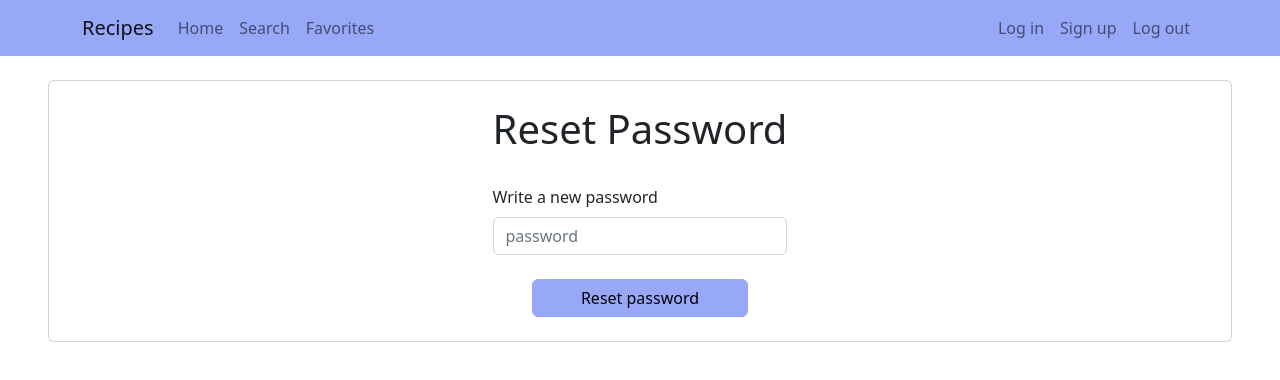
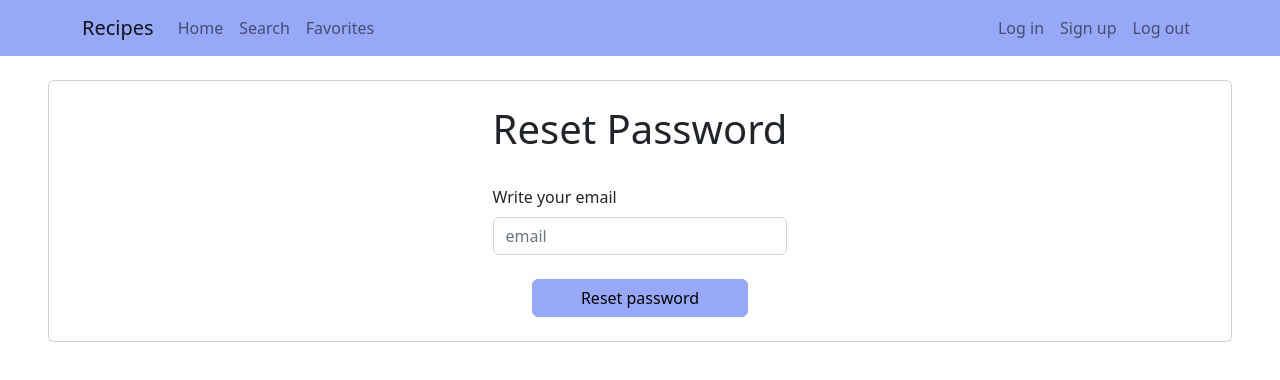
Before and after one commit to mariago6/finalproject, a React (Create React App) app: page /reset in a window 1280 px wide. Shown: the top 380 px of the page. Built offline with nearby package versions, Linux system fonts and the light colour scheme.

Commit message:
logout firebase

```diff
--- a/src/application/routes.js
+++ b/src/application/routes.js
@@ -7,11 +7,14 @@ import NavbarHeader from '../components/layout/Navbar';
 import RecipieDetails from '../pages/RecipieDetails';
 import Reset from '../pages/Reset';
 import Favorites from '../pages/Favorites';
+import { ToastContainer } from "react-toastify";
+import 'react-toastify/dist/ReactToastify.css';
 
 
 const AllRoutes = () => {
   return(
     <BrowserRouter>
+      <ToastContainer />
       <NavbarHeader />
       <Routes>
         <Route exact path='/' element={<Home />} />
--- a/src/components/auth/LoginLinks.js
+++ b/src/components/auth/LoginLinks.js
@@ -1,10 +1,10 @@
 import React from "react";
 import Nav from 'react-bootstrap/Nav';
 
-function LoginLinks() {
+function LoginLinks({logoutUser}) {
   return(
     <Nav>
-      <Nav.Link href="/">Log out</Nav.Link>
+      <Nav.Link to="/" onClick={logoutUser}>Log out</Nav.Link>
     </Nav>
   )
 }
--- a/src/components/auth/ResetComponent.js
+++ b/src/components/auth/ResetComponent.js
@@ -5,7 +5,7 @@ import Row from 'react-bootstrap/Row';
 import ButtonSubmit from "./ButtonSubmit";
 import Card from 'react-bootstrap/Card';
 
-function ResetComponent({validated, handleSubmit, handleChange, newpassword}) {
+function ResetComponent({validated, handleSubmit, handleChangeEmail, email}) {
   return(
     <section>
         <Card className='d-flex align-items-center mx-5 mt-4'>
@@ -15,13 +15,13 @@ function ResetComponent({validated, handleSubmit, handleChange, newpassword}) {
               <FormGroup
                 controlId="validationCustom10"
                 md="12"
-                textlabel="Write a new password"
-                type="password"
-                placeholder="password"
-                textinvalid="The password is incorrect. Please, try it again"
-                onChange={handleChange}
-                name='newpassword'
-                value={newpassword}
+                textlabel="Write your email"
+                type="email"
+                placeholder="email"
+                textinvalid="The email is incorrect. Please, try it again"
+                onChange={handleChangeEmail}
+                name='email'
+                value={email}
                 className="my-2 text-start"
               />
             </Row>
--- a/src/components/layout/Navbar.js
+++ b/src/components/layout/Navbar.js
@@ -5,8 +5,24 @@ import Navbar from 'react-bootstrap/Navbar';
 import LoginLinks from '../auth/LoginLinks';
 import LogoutLinks from '../auth/LogoutLinks';
 import '../../custom.scss';
+import { signOut } from "firebase/auth";
+import { auth } from '../../firebase/config';
+import { toast } from "react-toastify";
+import {useNavigate} from 'react-router-dom';
+
 
 const NavbarHeader = () => {
+  const navigate = useNavigate();
+
+  const logoutUser = () => {
+    signOut(auth).then(() => {
+      toast.success('Log out successful');
+      navigate("/");
+    })
+    .catch((error) => {
+      toast.error(error.message)
+    });
+  }
   return(
     <Navbar collapseOnSelect expand="lg" bg="primary" variant="light">
       <Container>
@@ -20,7 +36,7 @@ const NavbarHeader = () => {
           </Nav>
           <Nav>
             <LogoutLinks />
-            <LoginLinks />
+            <LoginLinks logoutUser={logoutUser}/>
           </Nav>
         </Navbar.Collapse>
       </Container>
--- a/src/pages/Login.js
+++ b/src/pages/Login.js
@@ -2,7 +2,7 @@ import React, {useState} from "react";
 import LoginComponent from "../components/auth/LoginComponent";
 import { signInWithEmailAndPassword } from "firebase/auth";
 import {auth} from '../firebase/config';
-import { toast, ToastContainer } from "react-toastify";
+import { toast } from "react-toastify";
 import 'react-toastify/dist/ReactToastify.css';
 import Loader from '../components/auth/Loader';
 import {useNavigate} from 'react-router-dom';
@@ -30,7 +30,7 @@ function Login() {
       .then((userCredential) => {
         const user = userCredential.user;
         setIsLoading(false);
-        toast.success("Log in Successful...");
+        toast.success("Log in successful");
         navigate("/searchrecipes");
       })
       .catch((error) => {
@@ -50,7 +50,6 @@ function Login() {
         email={email}
         password={password}
       />
-      <ToastContainer />
     </div>
   )
 }
--- a/src/pages/Signup.js
+++ b/src/pages/Signup.js
@@ -4,7 +4,7 @@ import {createUserWithEmailAndPassword} from 'firebase/auth';
 import {auth} from '../firebase/config';
 import Loader from '../components/auth/Loader';
 import {useNavigate} from 'react-router-dom';
-import { toast, ToastContainer } from "react-toastify";
+import { toast } from "react-toastify";
 import 'react-toastify/dist/ReactToastify.css';
 
 
@@ -39,7 +39,7 @@ function Signup() {
       .then((userCredential) => {
         const user = userCredential.user;
         setIsLoading(false);
-        toast.success("Registration Successful...");
+        toast.success("Sign up successful");
         navigate("/login")
       })
       .catch((error) => {
@@ -62,7 +62,6 @@ function Signup() {
         password={password}
         cpassword={cPassword}
         />
-        <ToastContainer />
       </div>
   )
 }
```
